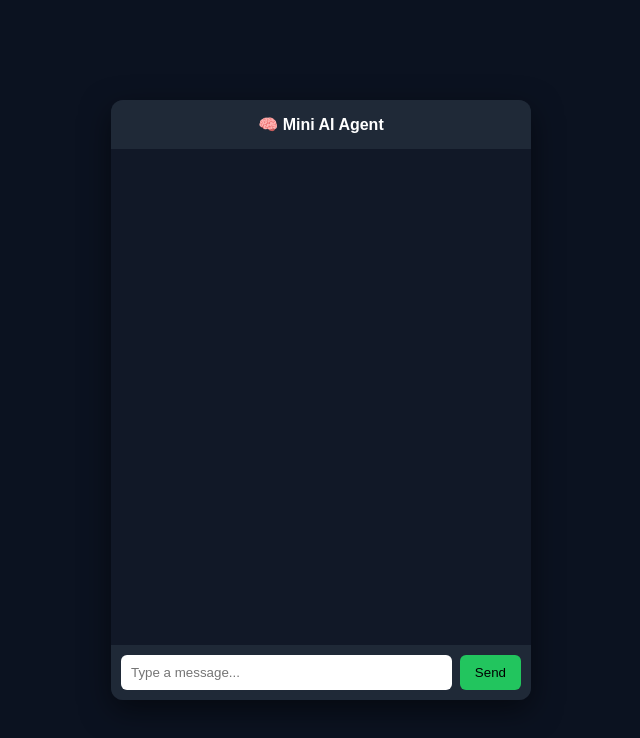
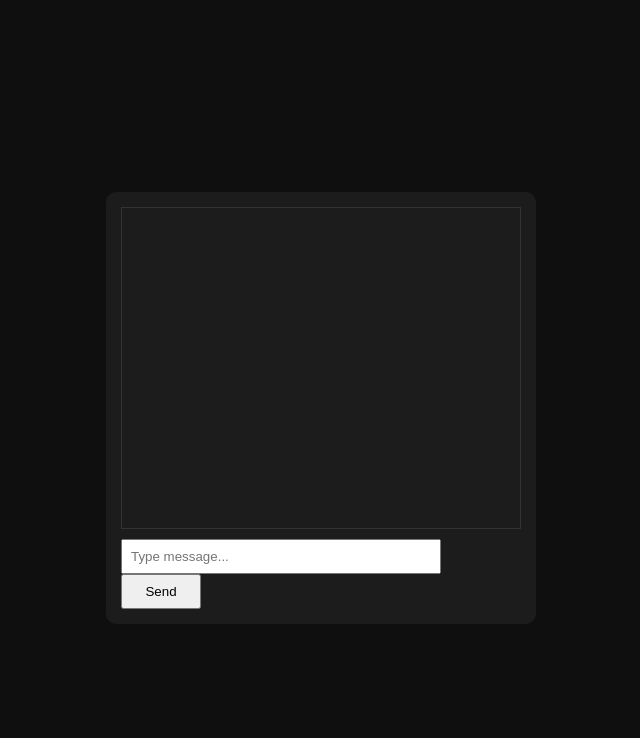
Before and after one commit to ELONSWORSTNIGHTMARE/replists, a plain HTML site: page index.html in a window 1280 px wide. Shown: the whole page, without its empty margins (319-959 px from the left). Drawn offline with Linux system fonts and the light colour scheme.

Commit message:
Add files via upload

```diff
--- a/index.html
+++ b/index.html
@@ -1,24 +1,109 @@
 <!DOCTYPE html>
 <html lang="en">
 <head>
-  <meta charset="UTF-8" />
-  <meta name="viewport" content="width=device-width, initial-scale=1.0"/>
-  <title>AI Agent</title>
-  <link rel="stylesheet" href="style.css" />
+<meta charset="UTF-8" />
+<title>AI Test</title>
+<style>
+  body {
+    font-family: Arial, sans-serif;
+    background: #0f0f0f;
+    color: white;
+    display: flex;
+    justify-content: center;
+    align-items: center;
+    height: 100vh;
+  }
+
+  #container {
+    width: 400px;
+    background: #1c1c1c;
+    padding: 15px;
+    border-radius: 10px;
+  }
+
+  #chat {
+    height: 300px;
+    overflow-y: auto;
+    border: 1px solid #333;
+    padding: 10px;
+    margin-bottom: 10px;
+  }
+
+  input {
+    width: 75%;
+    padding: 8px;
+  }
+
+  button {
+    width: 20%;
+    padding: 8px;
+    cursor: pointer;
+  }
+
+  .msg {
+    margin: 5px 0;
+  }
+
+  .user { color: #4fc3f7; }
+  .ai { color: #81c784; }
+</style>
 </head>
+
 <body>
+<div id="container">
+  <div id="chat"></div>
 
-<div class="app">
-  <div class="header">🧠 Mini AI Agent</div>
-
-  <div id="chat" class="chat"></div>
-
-  <div class="input-box">
-    <input id="input" type="text" placeholder="Type a message..." />
-    <button onclick="sendMessage()">Send</button>
-  </div>
+  <input id="input" placeholder="Type message..." />
+  <button onclick="send()">Send</button>
 </div>
 
-<script src="script.js"></script>
+<script>
+const API_URL = "https://api.hades.dev/api/v1/chat/completions";
+
+// ⚠️ PUT YOUR KEY HERE (DO NOT expose publicly in real apps)
+const API_KEY = "hades_sk_216afdebe30a5eb0e0f66a9015a3a742c16a69e349fb6cd7d00392bdd7de87b2";
+
+let messages = [];
+
+function addMessage(text, cls) {
+  const div = document.createElement("div");
+  div.className = "msg " + cls;
+  div.textContent = text;
+  document.getElementById("chat").appendChild(div);
+  document.getElementById("chat").scrollTop = 999999;
+}
+
+async function send() {
+  const input = document.getElementById("input");
+  const text = input.value;
+  if (!text) return;
+
+  input.value = "";
+
+  addMessage("You: " + text, "user");
+
+  messages.push({ role: "user", content: text });
+
+  const res = await fetch(API_URL, {
+    method: "POST",
+    headers: {
+      "Authorization": "Bearer " + API_KEY,
+      "Content-Type": "application/json"
+    },
+    body: JSON.stringify({
+      model: "llama-3.3-70b-versatile",
+      messages: messages
+    })
+  });
+
+  const data = await res.json();
+
+  const reply = data?.choices?.[0]?.message?.content || "No response";
+
+  messages.push({ role: "assistant", content: reply });
+
+  addMessage("AI: " + reply, "ai");
+}
+</script>
 </body>
 </html>
```
